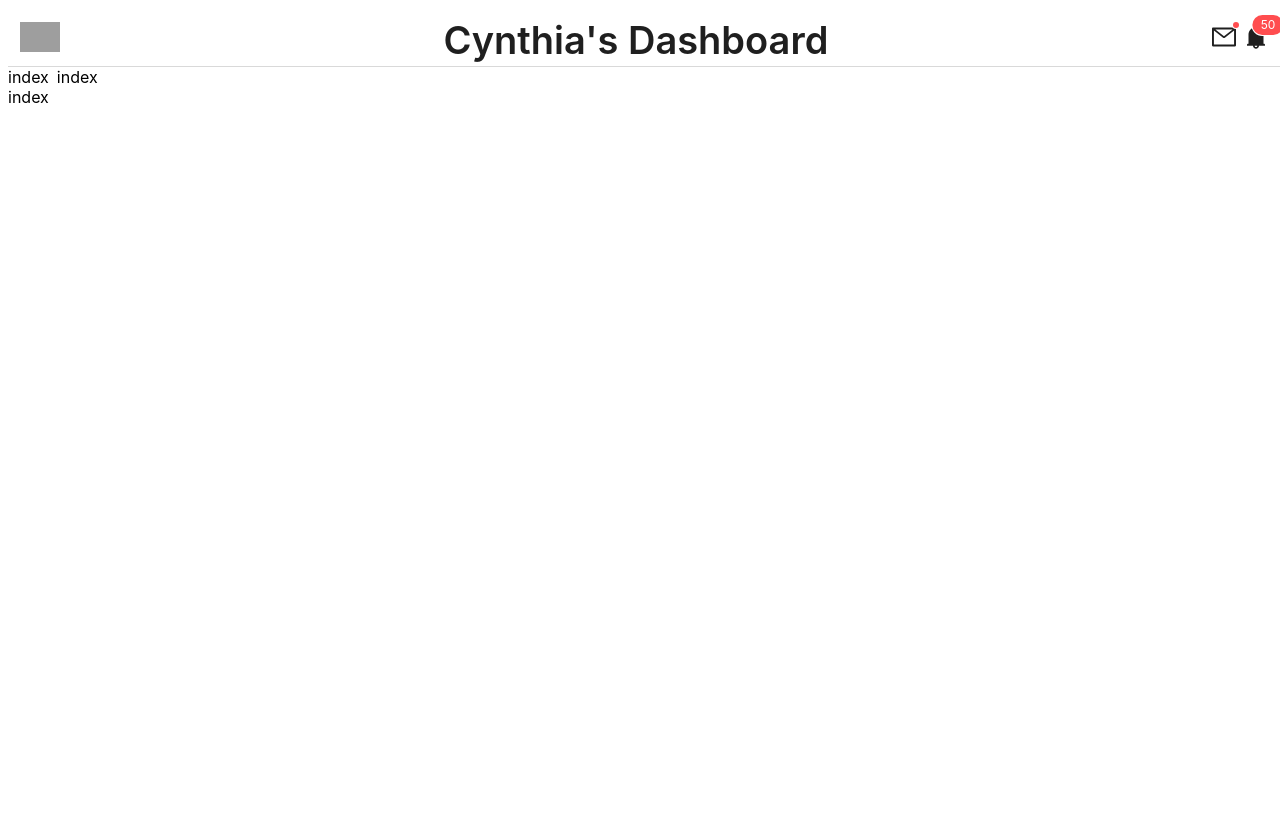
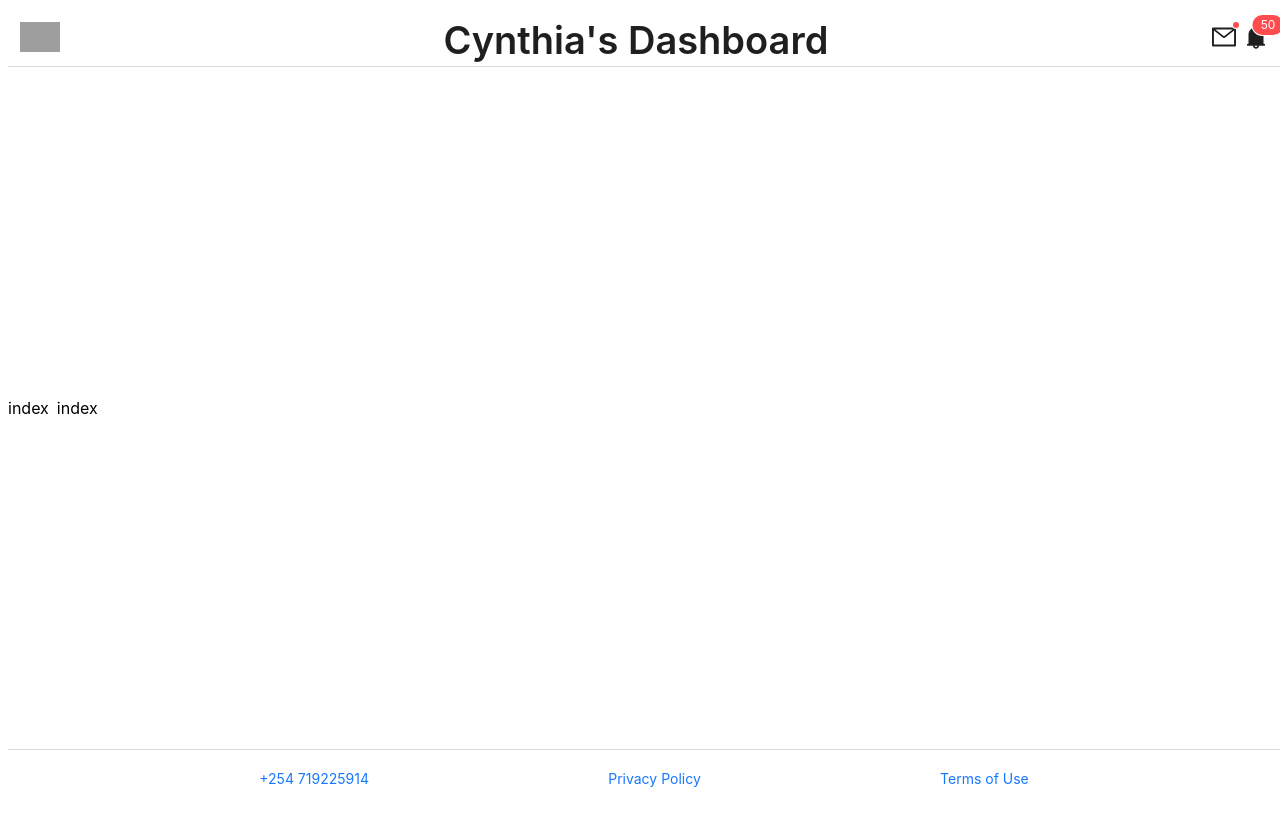
Before and after one commit to Cynthia-Isutsa/Ant-Design-Charts, a React (Vite) app in the folder DashboardCharts/: page / in a window 1280 px wide. Built offline with nearby package versions, Linux system fonts and the light colour scheme; grey boxes are pictures that could not be loaded.

Commit message:
feat: footer

```diff
--- a/DashboardCharts/src/App.css
+++ b/DashboardCharts/src/App.css
@@ -15,13 +15,26 @@
 }
 
 .footer {
+  height: 50px;
+ display: flex;
+ justify-content: space-evenly;
+ align-items: center;
+ padding: 4px 20px 4px 12px;
+ border-top: 1px solid rgba(0,0,0,0.15);
 
+}
+
+.sidemenu_content{
+  display: flex;
+  flex: 1;
 }
 
 .sidemenu {
 
 }
 
+
+
 .content {
 
 }
--- a/DashboardCharts/src/App.tsx
+++ b/DashboardCharts/src/App.tsx
@@ -9,7 +9,7 @@ const App = () => {
   return (
     <div className="App">
       <AppHeader />
-      <Space>
+      <Space className="sidemenu_content">
       <PageContent />
       <SideMenu />
       </Space>
--- a/DashboardCharts/src/components/AppFooter/index.tsx
+++ b/DashboardCharts/src/components/AppFooter/index.tsx
@@ -1,8 +1,14 @@
+import { Typography } from "antd"
 
 
 const index = () => {
   return (
-    <div className='footer'>index</div>
+    <div className='footer'>
+      <Typography.Link href="tel:+254719225914">+254 719225914</Typography.Link>
+      <Typography.Link href="https://www.google.com"  target="_blank">Privacy Policy</Typography.Link>
+      <Typography.Link href="https://www.google.com"  target="_blank" >Terms of Use</Typography.Link>
+
+    </div>
   )
 }
 
```
